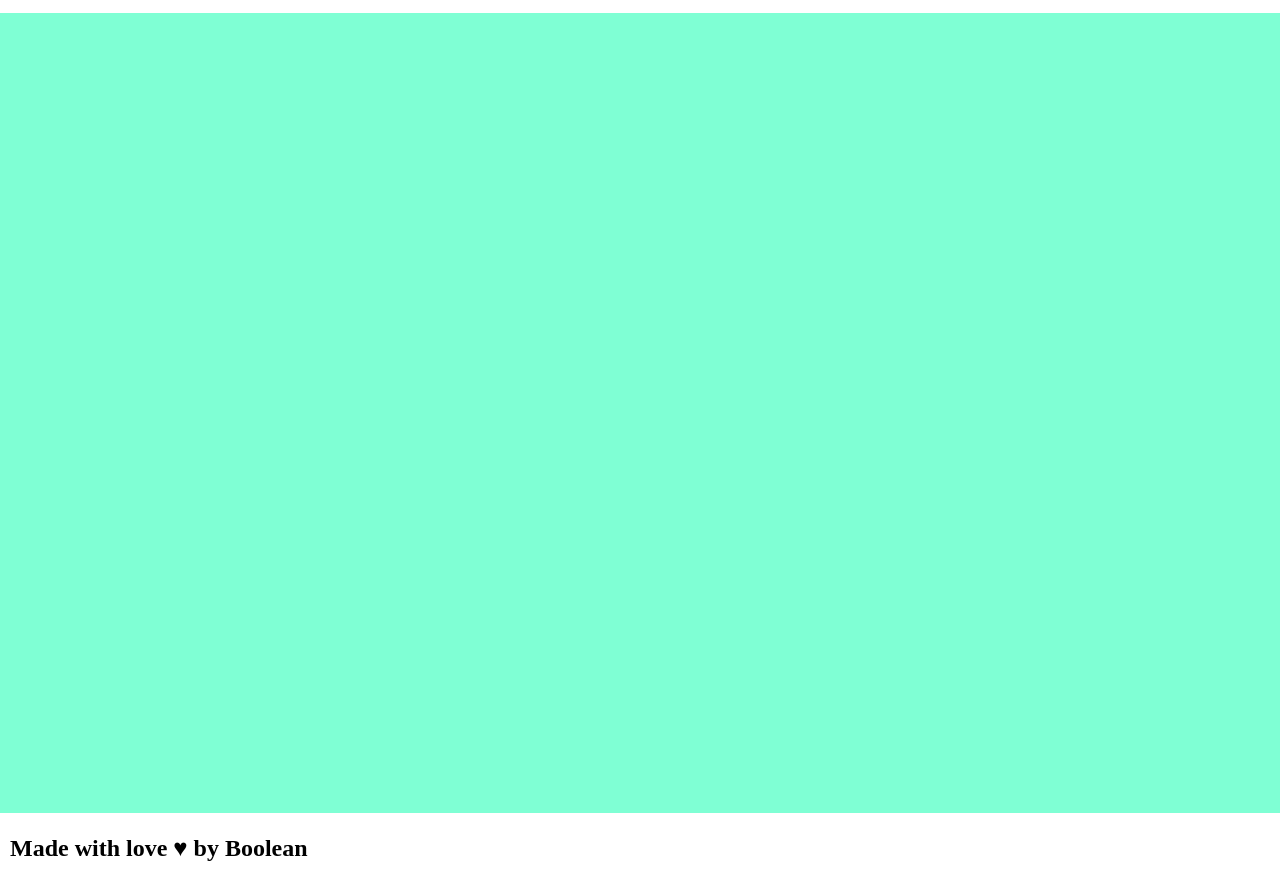
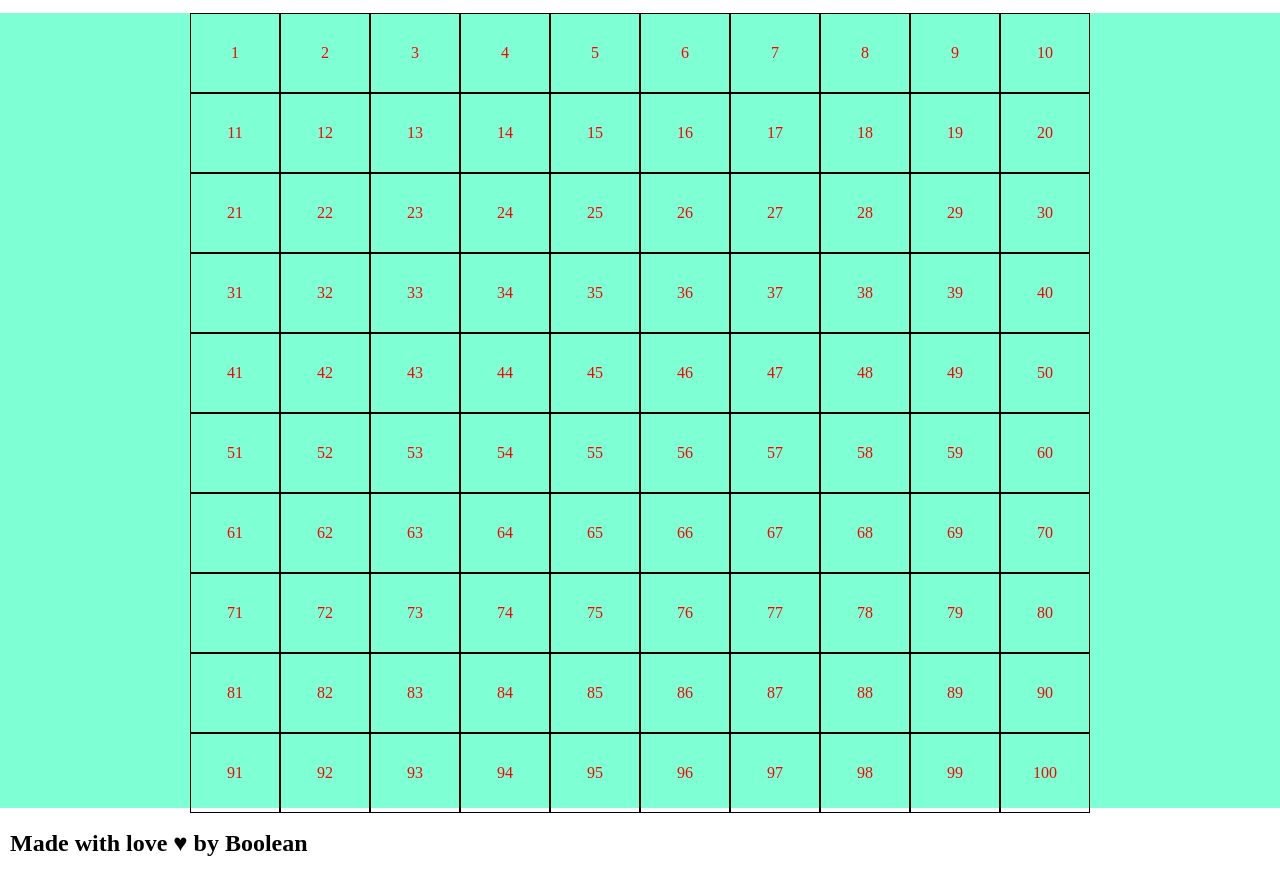
Before and after one commit to AndreaCreazzi/js-campominato-grid, a plain HTML site: page index.html in a window 1280 px wide. Both pictures are taken after a click on the button "GIoca". Shown: the part 57-940 px from the top of the page. Drawn offline with Linux system fonts and the light colour scheme.

Commit message:
add js-css (complete)

```diff
--- a/css/style.css
+++ b/css/style.css
@@ -20,7 +20,7 @@ button{
 }
 /* main */
 main{
-    height: 800px;
+    height: 795px;
     background-color: #7fffd4;
 }
 
@@ -33,13 +33,24 @@ main{
     flex-wrap: wrap;
 }
 
-#cells{
+.cells{
     flex-basis: calc(100% / 10);
     padding: 30px;
     border: 1px solid black;
     display: flex;
     justify-content: center;
     align-items: center;
+    cursor: pointer;
+    color: red;
+    display: none;
+}
+
+.flex{
+    display: flex;
+}
+
+.bg-blue{
+    background-color: blue;
 }
 /* footer */
 footer{
--- a/js/script.js
+++ b/js/script.js
@@ -1,2 +1,36 @@
 // Controllo js
 console.log(`JS OK`)
+
+// funzione celle
+const addCells = () =>{
+    let cellsElement = document.createElement(`div`);
+    cellsElement.classList.add(`cells`);
+    return cellsElement
+}
+
+// elementi dal DOM
+const buttonElement = document.querySelector(`button`);
+console.log(`button`);
+
+const containerElement = document.getElementById(`container`);
+console.log(`container`);
+
+// preparazione html
+const cells1 = 10
+const cells2 = 10
+const cellsTotal = cells1 * cells2
+
+// ciclo di celle
+for(let i = 1; i<=cellsTotal; i++){
+    const cellsElement = addCells()
+    cellsElement.innerText = i
+    // bottone in ascolto
+    buttonElement.addEventListener(`click` , function(){
+    cellsElement.classList.add(`flex`)
+    // celle in ascolto
+    cellsElement.addEventListener(`click` , function(){
+        cellsElement.classList.toggle(`bg-blue`)
+    })
+    })
+    containerElement.appendChild(cellsElement);
+}
```
